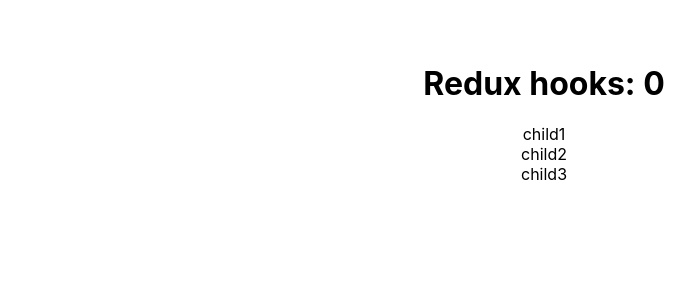
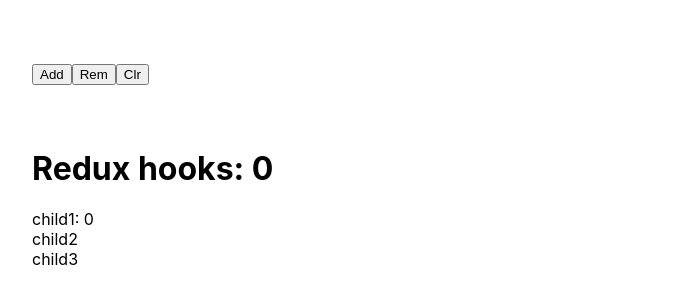
Before and after one commit to Bubblecrown/Practice-React, a React (Create React App) app: page / in a window 1280 px wide. Shown: the top 304 px of the page, without its empty margins (96-791 px from the left). Built offline with nearby package versions, Linux system fonts and the light colour scheme.

Commit message:
redux: update action add, remove, clear

```diff
--- a/src/App.js
+++ b/src/App.js
@@ -4,13 +4,25 @@ import Child1 from "./components/redux/Child1";
 import Child2 from "./components/redux/Child2";
 import Child3 from "./components/redux/Child3";
 import { useSelector } from "react-redux/es/exports";
+// catch
+import * as appActions from "./actions/app.action";
+import { useDispatch } from "react-redux/es/hooks/useDispatch";
 
 export default () => {
   // LocalState
   // const [count, setCount] = useState(0)
-  const appReducer = useSelector(({appReducer}) => appReducer)
+  // useSelector = การดึง state ที่อยู่ใน redux store มา
+  const appReducer = useSelector(({ appReducer }) => appReducer);
+  const dispatch = useDispatch();
   return (
     <div>
+      <div className="container">
+        <div style={{ display: "flex", flexDirection: "row" }}>
+          <button onClick={() => dispatch(appActions.add())}>Add</button>
+          <button onClick={() => dispatch(appActions.remove())}>Rem</button>
+          <button onClick={() => dispatch(appActions.clear(-1))}>Clr</button>
+        </div>
+      </div>
       <div className="container">
         <h1>Redux hooks: {appReducer.count}</h1>
         <Child1 />
--- a/src/Constants.js
+++ b/src/Constants.js
@@ -1,4 +1,4 @@
 // rxcon
 export const APP_ACTION_ADD = 'APP_ACTION_ADD'
 export const APP_ACTION_REM = 'APP_ACTION_REM'
-export const APP_ACTION_CLR = 'APP_ACTION_REM'
+export const APP_ACTION_CLR = 'APP_ACTION_CLR'
--- a/src/actions/app.action.js
+++ b/src/actions/app.action.js
@@ -1,4 +1,4 @@
-import { APP_ACTION_ADD, APP_ACTION_REM } from "../Constants";
+import { APP_ACTION_ADD, APP_ACTION_REM, APP_ACTION_CLR } from "../Constants";
 // action ที่จะส่งข้อมูลไปให้ reducer
 // rxac
 export const setStateToAdd = () => ({
@@ -10,7 +10,7 @@ export const setStateToRem = () => ({
 });
 
 export const setStateToClr = (payload) => ({
-  type: second,
+  type: APP_ACTION_CLR,
   payload,
 });
 
--- a/src/components/redux/Child1.js
+++ b/src/components/redux/Child1.js
@@ -1,7 +1,8 @@
 import React from 'react'
-
+import { useSelector } from 'react-redux/es/hooks/useSelector'
 export default function Child1() {
+  const appReducer = useSelector(({appReducer})=>appReducer)
   return (
-    <div>child1</div>
+    <div>child1: {appReducer.count}</div>
   )
 }
--- a/src/components/styleComponents/style.css
+++ b/src/components/styleComponents/style.css
@@ -1,7 +1,6 @@
 .container {
   margin: 5% 10%;
   box-sizing: border-box;
-	text-align: center;
 }
 
 img {
@@ -16,7 +15,8 @@ table {
   width: 100%;
 }
 
-td, th {
+td,
+th {
   border: 1px solid #dddddd;
   text-align: left;
   padding: 8px;
--- a/src/reducers/app.reducer.js
+++ b/src/reducers/app.reducer.js
@@ -1,18 +1,28 @@
 // rxreducer
 // redeucer มีได้มากกว่า 1 ตัวจึงต้องมีการ provide combineReducers ที่ใช่ในการ combine ทุกๆ reducer หรือทุกๆ subState ของทุกๆ component
+
+import { APP_ACTION_ADD, APP_ACTION_REM, APP_ACTION_CLR } from "../Constants";
+
 // Global State
 const initialState = {
-	// นิยามตัวแปร
-	count:0
-}
+  // นิยามตัวแปร
+  count: 0,
+  box: 0,
+};
 
 export default (state = initialState, { type, payload }) => {
   switch (type) {
-		// code ตรงนี้จะถูกเรียกจังหวะที่ action มีการส่งมา
-  // case first:
-  //   return { ...state, ...payload }
-
-  default:
-    return state
+    // code ตรงนี้จะถูกเรียกจังหวะที่ action มีการส่งมา
+    case APP_ACTION_ADD:
+      // ...state เอามาหมด
+      return { ...state, count: state.count + 1 };
+    case APP_ACTION_REM:
+      // ...state เอามาหมด
+      return { ...state, count: state.count - 1 };
+    case APP_ACTION_CLR:
+      // ...state เอามาหมด
+      return { ...state, count: payload };
+    default:
+      return state;
   }
-}
+};
```
